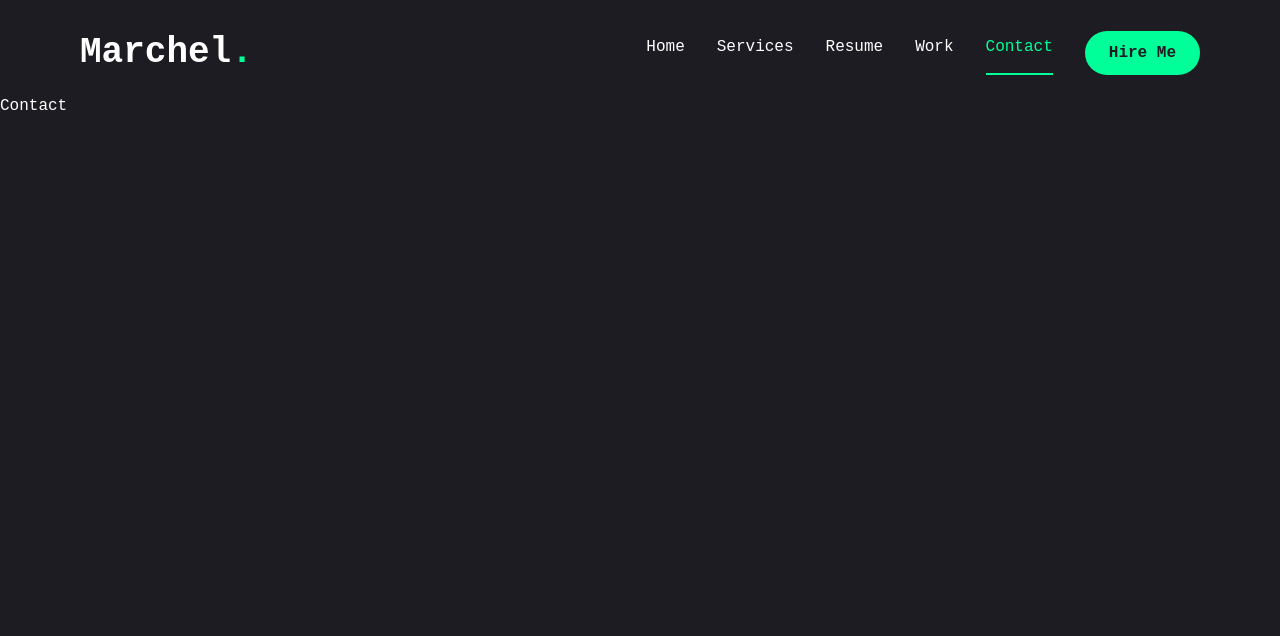
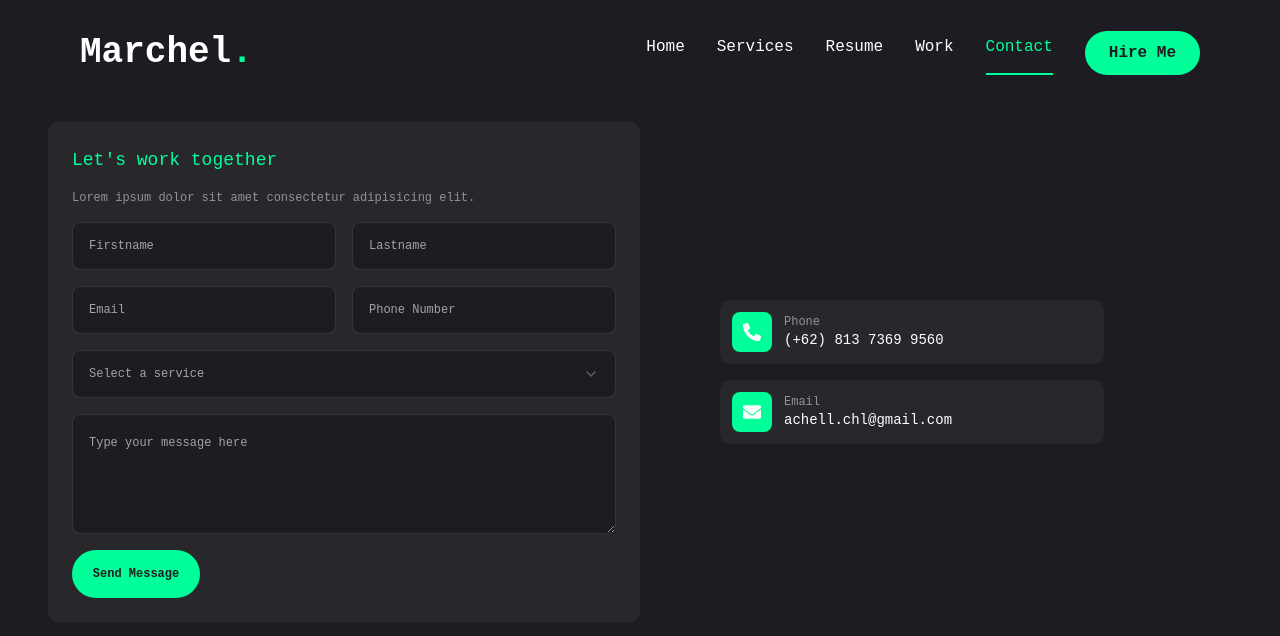
Before and after one commit to MarselCu/my-web-portfolio, a Next.js app: page /contact in a window 1280 px wide. Shown: the top 636 px of the page. Built offline with nearby package versions, Linux system fonts and the light colour scheme.

Commit message:
feat(contact page): finishing contact page ui

```diff
--- a/app/contact/page.tsx
+++ b/app/contact/page.tsx
@@ -1,7 +1,95 @@
+"use client";
+import { Button } from "@/components/ui/button";
+import { Input } from "@/components/ui/input";
+import {
+  Select,
+  SelectContent,
+  SelectItem,
+  SelectTrigger,
+  SelectValue,
+} from "@/components/ui/select";
+import { Textarea } from "@/components/ui/textarea";
+import { contactInfo } from "@/data";
+import { motion } from "framer-motion";
+
 export default function Contact() {
   return (
-    <div>
-      <h1>Contact</h1>
-    </div>
+    <motion.section
+      initial={{ opacity: 0 }}
+      animate={{
+        opacity: 1,
+        transition: { delay: 2.4, duration: 0.4, ease: "easeIn" },
+      }}
+      className="py-4"
+    >
+      <div className="p-4 xl:px-12 mx-auto">
+        <div className="flex flex-col xl:flex-row gap-6 xl:gap-20">
+          <div className="xl:w-[50%] order-2 xl:order-none">
+            <form className="flex flex-col gap-4 p-6 bg-[#27272c] rounded-lg">
+              <h3 className="text-lg text-app-secondary">
+                Let&apos;s work together
+              </h3>
+              <p className="text-white/50 text-xs">
+                Lorem ipsum dolor sit amet consectetur adipisicing elit.
+              </p>
+              <div className="grid grid-cols-1 md:grid-cols-2 gap-4">
+                <Input
+                  type="text"
+                  placeholder="Firstname"
+                  className="text-xs"
+                />
+                <Input type="text" placeholder="Lastname" className="text-xs" />
+                <Input type="email" placeholder="Email" className="text-xs" />
+                <Input
+                  type="tel"
+                  placeholder="Phone Number"
+                  className="text-xs"
+                />
+              </div>
+              <Select>
+                <SelectTrigger className="text-xs">
+                  <SelectValue placeholder="Select a service" />
+                </SelectTrigger>
+                <SelectContent>
+                  <SelectItem value="web-development" className="text-xs">
+                    Web Development
+                  </SelectItem>
+                  <SelectItem value="backend-development" className="text-xs">
+                    Backend Development
+                  </SelectItem>
+                </SelectContent>
+              </Select>
+              <Textarea
+                className="h-[120px] text-xs"
+                placeholder="Type your message here"
+              />
+              <Button size="md" className="max-w-32 text-xs">
+                Send Message
+              </Button>
+            </form>
+          </div>
+          <div className="flex-1 flex flex-col items-start justify-center order-1 xl:order-none mb-4 xl:mb-0">
+            <ul className="w-full max-w-sm space-y-4">
+              {contactInfo.map((item, index) => (
+                <li
+                  key={index}
+                  className="flex items-center gap-3 bg-[#27272c] p-3 rounded-lg"
+                >
+                  <div className="w-10 h-10 flex items-center justify-center bg-app-secondary text-white rounded-md">
+                    <div className="text-lg">{item.icon}</div>
+                  </div>
+                  <div className="flex-1">
+                    <p className="text-white/50 text-xs">{item.title}</p>
+                    <h3 className="text-sm font-medium text-white">
+                      {item.description}
+                    </h3>
+                  </div>
+                </li>
+              ))}
+            </ul>
+          </div>
+        </div>
+      </div>
+    </motion.section>
   );
 }
--- a/components/ui/input.tsx
+++ b/components/ui/input.tsx
@@ -1,6 +1,6 @@
-import * as React from "react"
+import * as React from "react";
 
-import { cn } from "@/lib/utils"
+import { cn } from "@/lib/utils";
 
 function Input({ className, type, ...props }: React.ComponentProps<"input">) {
   return (
@@ -8,14 +8,12 @@
       type={type}
       data-slot="input"
       className={cn(
-        "border-input file:text-foreground placeholder:text-muted-foreground selection:bg-primary selection:text-primary-foreground flex h-9 w-full min-w-0 rounded-md border bg-transparent px-3 py-1 text-base shadow-xs transition-[color,box-shadow] outline-none file:inline-flex file:h-7 file:border-0 file:bg-transparent file:text-sm file:font-medium disabled:pointer-events-none disabled:cursor-not-allowed disabled:opacity-50 md:text-sm",
-        "focus-visible:border-ring focus-visible:ring-ring/50 focus-visible:ring-[3px]",
-        "aria-invalid:ring-destructive/20 dark:aria-invalid:ring-destructive/40 aria-invalid:border-destructive",
+        "flex h-[48px] rounded-md border border-white/10 focus:border-app-secondary font-light bg-app-primary px-4 py-5 text-base placeholder:text-white/60 outline-none",
         className
       )}
       {...props}
     />
-  )
+  );
 }
 
-export { Input }
+export { Input };
--- a/components/ui/select.tsx
+++ b/components/ui/select.tsx
@@ -1,27 +1,27 @@
-"use client"
+"use client";
 
-import * as React from "react"
-import * as SelectPrimitive from "@radix-ui/react-select"
-import { CheckIcon, ChevronDownIcon, ChevronUpIcon } from "lucide-react"
+import * as React from "react";
+import * as SelectPrimitive from "@radix-ui/react-select";
+import { CheckIcon, ChevronDownIcon, ChevronUpIcon } from "lucide-react";
 
-import { cn } from "@/lib/utils"
+import { cn } from "@/lib/utils";
 
 function Select({
   ...props
 }: React.ComponentProps<typeof SelectPrimitive.Root>) {
-  return <SelectPrimitive.Root data-slot="select" {...props} />
+  return <SelectPrimitive.Root data-slot="select" {...props} />;
 }
 
 function SelectGroup({
   ...props
 }: React.ComponentProps<typeof SelectPrimitive.Group>) {
-  return <SelectPrimitive.Group data-slot="select-group" {...props} />
+  return <SelectPrimitive.Group data-slot="select-group" {...props} />;
 }
 
 function SelectValue({
   ...props
 }: React.ComponentProps<typeof SelectPrimitive.Value>) {
-  return <SelectPrimitive.Value data-slot="select-value" {...props} />
+  return <SelectPrimitive.Value data-slot="select-value" {...props} />;
 }
 
 function SelectTrigger({
@@ -33,7 +33,7 @@
     <SelectPrimitive.Trigger
       data-slot="select-trigger"
       className={cn(
-        "border-input data-[placeholder]:text-muted-foreground [&_svg:not([class*='text-'])]:text-muted-foreground focus-visible:border-ring focus-visible:ring-ring/50 aria-invalid:ring-destructive/20 dark:aria-invalid:ring-destructive/40 aria-invalid:border-destructive flex h-9 w-full items-center justify-between gap-2 rounded-md border bg-transparent px-3 py-2 text-sm whitespace-nowrap shadow-xs transition-[color,box-shadow] outline-none focus-visible:ring-[3px] disabled:cursor-not-allowed disabled:opacity-50 *:data-[slot=select-value]:line-clamp-1 *:data-[slot=select-value]:flex *:data-[slot=select-value]:items-center *:data-[slot=select-value]:gap-2 [&_svg]:pointer-events-none [&_svg]:shrink-0 [&_svg:not([class*='size-'])]:size-4",
+        "flex h-[48px] w-full items-center justify-between rounded-md border border-white/10 bg-app-primary px-4 py-5 text-base text-white/60 placeholder:text-app-secondary/10 focus:border-app-secondary outline-none",
         className
       )}
       {...props}
@@ -43,7 +43,7 @@
         <ChevronDownIcon className="size-4 opacity-50" />
       </SelectPrimitive.Icon>
     </SelectPrimitive.Trigger>
-  )
+  );
 }
 
 function SelectContent({
@@ -57,7 +57,7 @@
       <SelectPrimitive.Content
         data-slot="select-content"
         className={cn(
-          "bg-popover text-popover-foreground data-[state=open]:animate-in data-[state=closed]:animate-out data-[state=closed]:fade-out-0 data-[state=open]:fade-in-0 data-[state=closed]:zoom-out-95 data-[state=open]:zoom-in-95 data-[side=bottom]:slide-in-from-top-2 data-[side=left]:slide-in-from-right-2 data-[side=right]:slide-in-from-left-2 data-[side=top]:slide-in-from-bottom-2 relative z-50 max-h-96 min-w-[8rem] overflow-hidden rounded-md border shadow-md",
+          "bg-app-primary border-white/10 text-popover-foreground data-[state=open]:animate-in data-[state=closed]:animate-out data-[state=closed]:fade-out-0 data-[state=open]:fade-in-0 data-[state=closed]:zoom-out-95 data-[state=open]:zoom-in-95 data-[side=bottom]:slide-in-from-top-2 data-[side=left]:slide-in-from-right-2 data-[side=right]:slide-in-from-left-2 data-[side=top]:slide-in-from-bottom-2 relative z-50 max-h-96 min-w-[8rem] overflow-hidden rounded-md border shadow-md",
           position === "popper" &&
             "data-[side=bottom]:translate-y-1 data-[side=left]:-translate-x-1 data-[side=right]:translate-x-1 data-[side=top]:-translate-y-1",
           className
@@ -78,7 +78,7 @@
         <SelectScrollDownButton />
       </SelectPrimitive.Content>
     </SelectPrimitive.Portal>
-  )
+  );
 }
 
 function SelectLabel({
@@ -88,10 +88,10 @@
   return (
     <SelectPrimitive.Label
       data-slot="select-label"
-      className={cn("px-2 py-1.5 text-sm font-medium", className)}
+      className={cn("px-2 py-1.5 text-sm font-medium text-white", className)}
       {...props}
     />
-  )
+  );
 }
 
 function SelectItem({
@@ -103,7 +103,7 @@
     <SelectPrimitive.Item
       data-slot="select-item"
       className={cn(
-        "focus:bg-accent focus:text-accent-foreground [&_svg:not([class*='text-'])]:text-muted-foreground relative flex w-full cursor-default items-center gap-2 rounded-sm py-1.5 pr-8 pl-2 text-sm outline-hidden select-none data-[disabled]:pointer-events-none data-[disabled]:opacity-50 [&_svg]:pointer-events-none [&_svg]:shrink-0 [&_svg:not([class*='size-'])]:size-4 *:[span]:last:flex *:[span]:last:items-center *:[span]:last:gap-2",
+        "text-white focus:bg-app-secondary focus:text-app-primary [&_svg:not([class*='text-'])]:text-muted-foreground relative flex w-full cursor-default items-center gap-2 rounded-sm py-1.5 pr-8 pl-2 text-sm outline-hidden select-none data-[disabled]:pointer-events-none data-[disabled]:opacity-50 [&_svg]:pointer-events-none [&_svg]:shrink-0 [&_svg:not([class*='size-'])]:size-4 *:[span]:last:flex *:[span]:last:items-center *:[span]:last:gap-2",
         className
       )}
       {...props}
@@ -115,7 +115,7 @@
       </span>
       <SelectPrimitive.ItemText>{children}</SelectPrimitive.ItemText>
     </SelectPrimitive.Item>
-  )
+  );
 }
 
 function SelectSeparator({
@@ -128,7 +128,7 @@
       className={cn("bg-border pointer-events-none -mx-1 my-1 h-px", className)}
       {...props}
     />
-  )
+  );
 }
 
 function SelectScrollUpButton({
@@ -146,7 +146,7 @@
     >
       <ChevronUpIcon className="size-4" />
     </SelectPrimitive.ScrollUpButton>
-  )
+  );
 }
 
 function SelectScrollDownButton({
@@ -164,7 +164,7 @@
     >
       <ChevronDownIcon className="size-4" />
     </SelectPrimitive.ScrollDownButton>
-  )
+  );
 }
 
 export {
@@ -178,4 +178,4 @@
   SelectSeparator,
   SelectTrigger,
   SelectValue,
-}
+};
--- a/components/ui/textarea.tsx
+++ b/components/ui/textarea.tsx
@@ -1,18 +1,18 @@
-import * as React from "react"
+import * as React from "react";
 
-import { cn } from "@/lib/utils"
+import { cn } from "@/lib/utils";
 
 function Textarea({ className, ...props }: React.ComponentProps<"textarea">) {
   return (
     <textarea
       data-slot="textarea"
       className={cn(
-        "border-input placeholder:text-muted-foreground focus-visible:border-ring focus-visible:ring-ring/50 aria-invalid:ring-destructive/20 dark:aria-invalid:ring-destructive/40 aria-invalid:border-destructive flex field-sizing-content min-h-16 w-full rounded-md border bg-transparent px-3 py-2 text-base shadow-xs transition-[color,box-shadow] outline-none focus-visible:ring-[3px] disabled:cursor-not-allowed disabled:opacity-50 md:text-sm",
+        "flex min-h-[80px] w-full rounded-md border border-white/10 bg-app-primary px-4 py-5 text-base placeholder:text-white/60 focus-visible:outline-none focus-visible:ring-1 focus-visible:ring-app-secondary focus-visible:ring-offset-0 disabled:cursor-not-allowed disabled:opacity-50",
         className
       )}
       {...props}
     />
-  )
+  );
 }
 
-export { Textarea }
+export { Textarea };
--- a/data/index.tsx
+++ b/data/index.tsx
@@ -8,6 +8,7 @@
   ExperienceItem,
   EducationItem,
   SkillItem,
+  Contact,
 } from "./interfaces";
 import {
   SiHtml5,
@@ -23,7 +24,7 @@
   SiExpress,
   SiNodedotjs,
 } from "react-icons/si";
-import { FaGithub, FaLinkedinIn } from "react-icons/fa";
+import { FaEnvelope, FaGithub, FaLinkedinIn, FaPhoneAlt } from "react-icons/fa";
 
 export const navigationLinks: NavLink[] = [
   {
@@ -92,6 +93,19 @@
     description:
       "Building scalable and efficient server-side applications with robust API integrations, authentication, and database management.",
     url: "",
+  },
+];
+
+export const contactInfo: Contact[] = [
+  {
+    icon: <FaPhoneAlt />,
+    title: "Phone",
+    description: "(+62) 813 7369 9560",
+  },
+  {
+    icon: <FaEnvelope />,
+    title: "Email",
+    description: "achell.chl@gmail.com",
   },
 ];
 
--- a/data/interfaces/index.ts
+++ b/data/interfaces/index.ts
@@ -20,6 +20,12 @@
     title: string;
     description: string;
     url: string;
+}
+
+export type Contact = {
+    icon: ReactNode;
+    title: string;
+    description: string;
 }
 
 export interface SectionData<t> {
```
